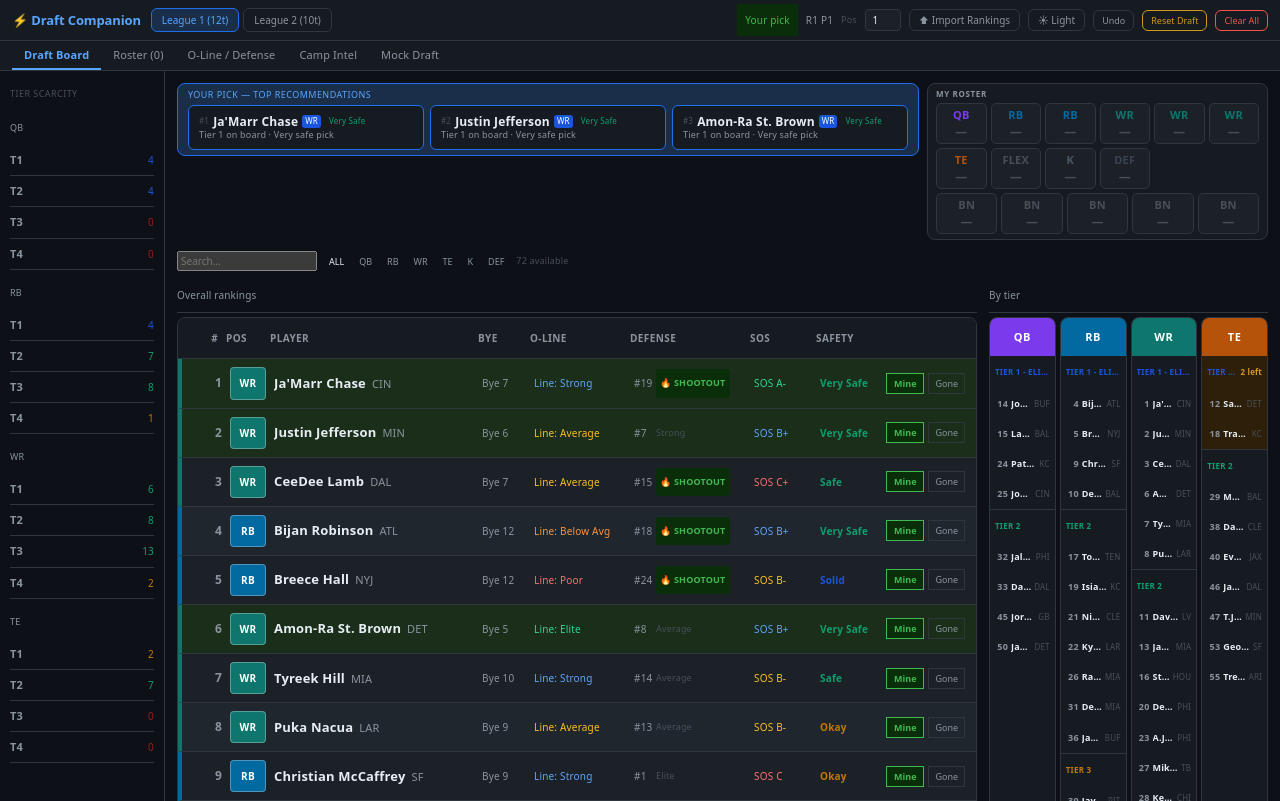
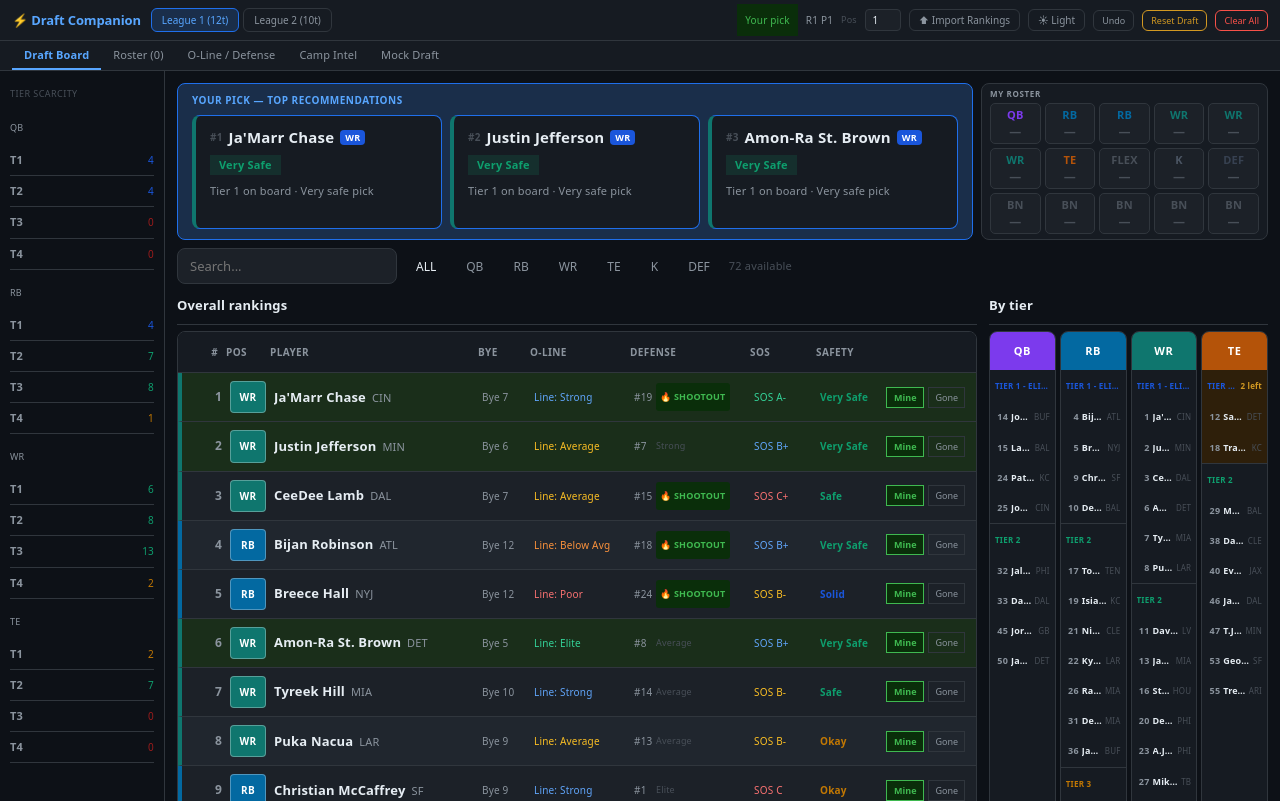
Before and after one commit to Parth33/fantasy-draft-server, a React (Vite) app in the folder fantasy-draft-companion/: page / in a window 1280 px wide. Built offline with nearby package versions, Linux system fonts and the light colour scheme.

Commit message:
visual consistency - search bar, headings, rec cards color coded and larger

```diff
--- a/fantasy-draft-companion/src/App.jsx
+++ b/fantasy-draft-companion/src/App.jsx
@@ -1065,21 +1065,21 @@ export default function App() {
               )}
 
               {/* Recs bar + inline roster panel */}
-              <div style={{marginBottom:8,display:"flex",gap:8,alignItems:"flex-start"}}>
+              <div style={{marginBottom:8,display:"flex",gap:8,alignItems:"stretch"}}>
                 {isMyTurn&&recs.length>0&&(
-                  <div style={{background:"var(--bg-accent-soft)",border:`1px solid var(--border-accent)`,borderRadius:8,padding:"5px 10px",width:"fit-content",flexShrink:0,lineHeight:1.3}}>
-                    <div style={{fontSize:9,fontWeight:500,color:"var(--text-accent)",marginBottom:4,textTransform:"uppercase",letterSpacing:"0.05em"}}>Your pick — top recommendations</div>
-                    <div style={{display:"inline-flex",gap:6,flexWrap:"nowrap"}}>
+                  <div style={{background:"var(--bg-accent-soft)",border:`1px solid var(--border-accent)`,borderRadius:8,padding:"10px 14px",width:"fit-content",flexShrink:0,lineHeight:1.3,display:"flex",flexDirection:"column"}}>
+                    <div style={{fontSize:10,fontWeight:600,color:"var(--text-accent)",marginBottom:8,textTransform:"uppercase",letterSpacing:"0.05em"}}>Your pick — top recommendations</div>
+                    <div style={{display:"flex",gap:8,flexWrap:"nowrap",flex:1,alignItems:"stretch"}}>
                       {recs.map((p,i)=>(
-                        <div key={p.id} onClick={()=>setSelected(p)} style={{background:"var(--bg-card)",borderRadius:6,padding:"8px 10px",cursor:"pointer",border:`1px solid var(--border-accent)`,width:236,flexShrink:0}}>
-                          <div style={{display:"flex",alignItems:"center",gap:4}}>
-                            <span style={{fontSize:8,color:"var(--text-muted)"}}>#{i+1}</span>
-                            <span style={{fontSize:12,fontWeight:600,whiteSpace:"nowrap"}}>{p.name}</span>
-                            <span style={{fontSize:8,padding:"1px 3px",borderRadius:3,background:TIER_COLORS[p.tier],color:"#fff"}}>{p.pos}</span>
-                            {p.campAdj!==undefined&&p.campAdj!==0&&<span style={{fontSize:8,color:p.campAdj>0?"#0e9f6e":"#e03e3e"}}>{p.campAdj>0?"▲":"▼"}{Math.abs(p.campAdj)}</span>}
-                            <span style={{fontSize:8,color:safetyColor(p.safety),marginLeft:4,whiteSpace:"nowrap"}}>{p.safety}</span>
+                        <div key={p.id} onClick={()=>setSelected(p)} style={{background:"var(--bg-card)",borderRadius:8,padding:"12px 14px",cursor:"pointer",border:`1px solid var(--border-accent)`,borderLeft:`4px solid ${POS_COLORS[p.pos]||"#555"}`,width:250,flexShrink:0,display:"flex",flexDirection:"column",gap:8}}>
+                          <div style={{display:"flex",alignItems:"center",gap:6}}>
+                            <span style={{fontSize:10,color:"var(--text-muted)",fontWeight:700}}>#{i+1}</span>
+                            <span style={{fontSize:15,fontWeight:800,color:"var(--text-primary)",lineHeight:1.25}}>{p.name}</span>
+                            <span style={{fontSize:9,padding:"2px 5px",borderRadius:4,background:TIER_COLORS[p.tier],color:"#fff",fontWeight:700,flexShrink:0}}>{p.pos}</span>
+                            {p.campAdj!==undefined&&p.campAdj!==0&&<span style={{fontSize:9,fontWeight:700,color:p.campAdj>0?"#0e9f6e":"#e03e3e",flexShrink:0}}>{p.campAdj>0?"▲":"▼"}{Math.abs(p.campAdj)}</span>}
                           </div>
-                          <div style={{fontSize:9,color:"var(--text-secondary)",overflow:"hidden",textOverflow:"ellipsis",whiteSpace:"nowrap"}}>{getReason(p,roster,round)}</div>
+                          <span style={{fontSize:11,fontWeight:700,padding:"3px 9px",borderRadius:"var(--radius)",background:`${safetyColor(p.safety)}26`,color:safetyColor(p.safety),width:"fit-content"}}>{p.safety}</span>
+                          <div style={{fontSize:11,color:"var(--text-secondary)",lineHeight:1.5,flex:1,display:"-webkit-box",WebkitLineClamp:3,WebkitBoxOrient:"vertical",overflow:"hidden"}}>{getReason(p,roster,round)}</div>
                         </div>
                       ))}
                     </div>
@@ -1087,7 +1087,7 @@ export default function App() {
                 )}
 
                 {/* My roster — two horizontal rows of equal-width slot cards, wraps if too narrow */}
-                <div style={{flex:1,minWidth:0,alignSelf:"flex-start",background:"var(--bg-card)",border:`1px solid var(--border)`,borderRadius:8,padding:"5px 8px",lineHeight:1.3}}>
+                <div style={{flex:1,minWidth:0,background:"var(--bg-card)",border:`1px solid var(--border)`,borderRadius:8,padding:"5px 8px",lineHeight:1.3}}>
                   <div style={{display:"flex",alignItems:"center",gap:8,marginBottom:4}}>
                     <span style={{fontSize:8,fontWeight:700,color:"var(--text-secondary)",textTransform:"uppercase",letterSpacing:"0.08em"}}>My Roster</span>
                     {byeStackSummary.length>0&&<span style={{fontSize:9,fontWeight:600,color:"var(--text-warning)"}}>Bye stack: {byeStackSummary.join(", ")}</span>}
@@ -1110,13 +1110,13 @@ export default function App() {
 
               {/* Filters */}
               <div style={{display:"flex",gap:6,marginBottom:8,alignItems:"center",flexWrap:"wrap"}}>
-                <input type="text" placeholder="Search..." value={search} onChange={e=>setSearch(e.target.value)} style={{width:140,fontSize:10}}/>
-                <div style={{display:"flex",gap:3}}>
+                <input type="text" placeholder="Search..." value={search} onChange={e=>setSearch(e.target.value)} style={{width:220,fontSize:13,padding:"8px 12px",borderRadius:8,border:"1px solid var(--border)",background:"var(--bg-row)",color:"var(--text-primary)"}}/>
+                <div style={{display:"flex",gap:4}}>
                   {POSITIONS.map(pos=>(
-                    <button key={pos} onClick={()=>setPosFilter(pos)} style={{fontSize:9,padding:"3px 6px",borderRadius:"var(--radius)",border:"0.5px solid var(--border-strong)",background:posFilter===pos?"var(--fill-accent)":"transparent",color:posFilter===pos?"var(--on-accent)":"var(--text-secondary)",cursor:"pointer"}}>{pos}</button>
+                    <button key={pos} onClick={()=>setPosFilter(pos)} style={{fontSize:12,fontWeight:500,padding:"7px 13px",borderRadius:"var(--radius)",border:"0.5px solid var(--border-strong)",background:posFilter===pos?"var(--fill-accent)":"transparent",color:posFilter===pos?"var(--on-accent)":"var(--text-secondary)",cursor:"pointer"}}>{pos}</button>
                   ))}
                 </div>
-                <span style={{fontSize:9,color:"var(--text-muted)"}}>{available.length} available</span>
+                <span style={{fontSize:11,color:"var(--text-muted)"}}>{available.length} available</span>
               </div>
 
               {/* TWO-COLUMN LAYOUT: Overall left, Tiers right */}
@@ -1124,7 +1124,7 @@ export default function App() {
 
                 {/* LEFT: Overall rankings */}
                 <div>
-                  <div style={{fontSize:10,fontWeight:500,color:"var(--text-secondary)",marginBottom:4,paddingBottom:4,borderBottom:"0.5px solid var(--border)"}}>Overall rankings</div>
+                  <div style={{fontSize:13,fontWeight:600,color:"var(--text-primary)",marginBottom:6,paddingBottom:6,borderBottom:"0.5px solid var(--border)"}}>Overall rankings</div>
                   <div style={{border:"1px solid var(--border)",borderRadius:8,overflow:"hidden"}}>
                     <div style={{display:"grid",gridTemplateColumns:ROW_COLS,gap:8,padding:"7px 12px",fontSize:10,fontWeight:700,color:"var(--text-secondary)",textTransform:"uppercase",letterSpacing:"0.04em",background:"var(--bg-card)",borderBottom:"1px solid var(--border)"}}>
                       <span style={{textAlign:"right"}}>#</span><span>Pos</span><span>Player</span><span>Bye</span><span>O-Line</span><span>Defense</span><span>SOS</span><span>Safety</span><span></span>
@@ -1135,7 +1135,7 @@ export default function App() {
 
                 {/* RIGHT: Tier cheat sheet */}
                 <div>
-                  <div style={{fontSize:10,fontWeight:500,color:"var(--text-secondary)",marginBottom:4,paddingBottom:4,borderBottom:"0.5px solid var(--border)"}}>By tier</div>
+                  <div style={{fontSize:13,fontWeight:600,color:"var(--text-primary)",marginBottom:6,paddingBottom:6,borderBottom:"0.5px solid var(--border)"}}>By tier</div>
                   <div style={{display:"grid",gridTemplateColumns:"repeat(4, minmax(0, 1fr))",gap:4}}>
                     {["QB","RB","WR","TE"].map(pos=>{
                       const byTier=tiersByPos[pos]||{};
```
